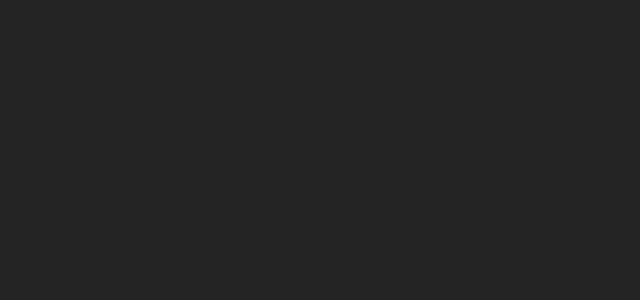
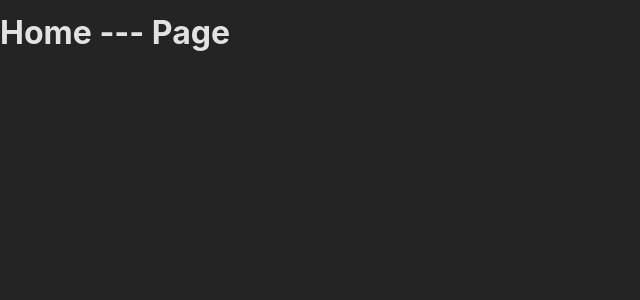
Before and after one commit to LorenzoRossini01/21-Routing, a React (Create React App) app: page / in a window 1280 px wide. Shown: the top 300 px of the page, without its empty margins (0-640 px from the left). Built offline with nearby package versions, Linux system fonts and the light colour scheme.

Commit message:
feat: first route

```diff
--- a/src/App.js
+++ b/src/App.js
@@ -1,5 +1,14 @@
+import { createBrowserRouter, RouterProvider } from "react-router-dom";
+import HomePage from "./pages/Home";
+
+const router = createBrowserRouter([{ path: "/", element: <HomePage /> }]);
+
 function App() {
-  return <div></div>;
+  return (
+    <RouterProvider router={router}>
+      <h1>My React App</h1>
+    </RouterProvider>
+  );
 }
 
 export default App;
--- /dev/null
+++ b/src/pages/Home.js
@@ -0,0 +1,5 @@
+const HomePage = () => {
+  return <h1>Home --- Page</h1>;
+};
+
+export default HomePage;
```
